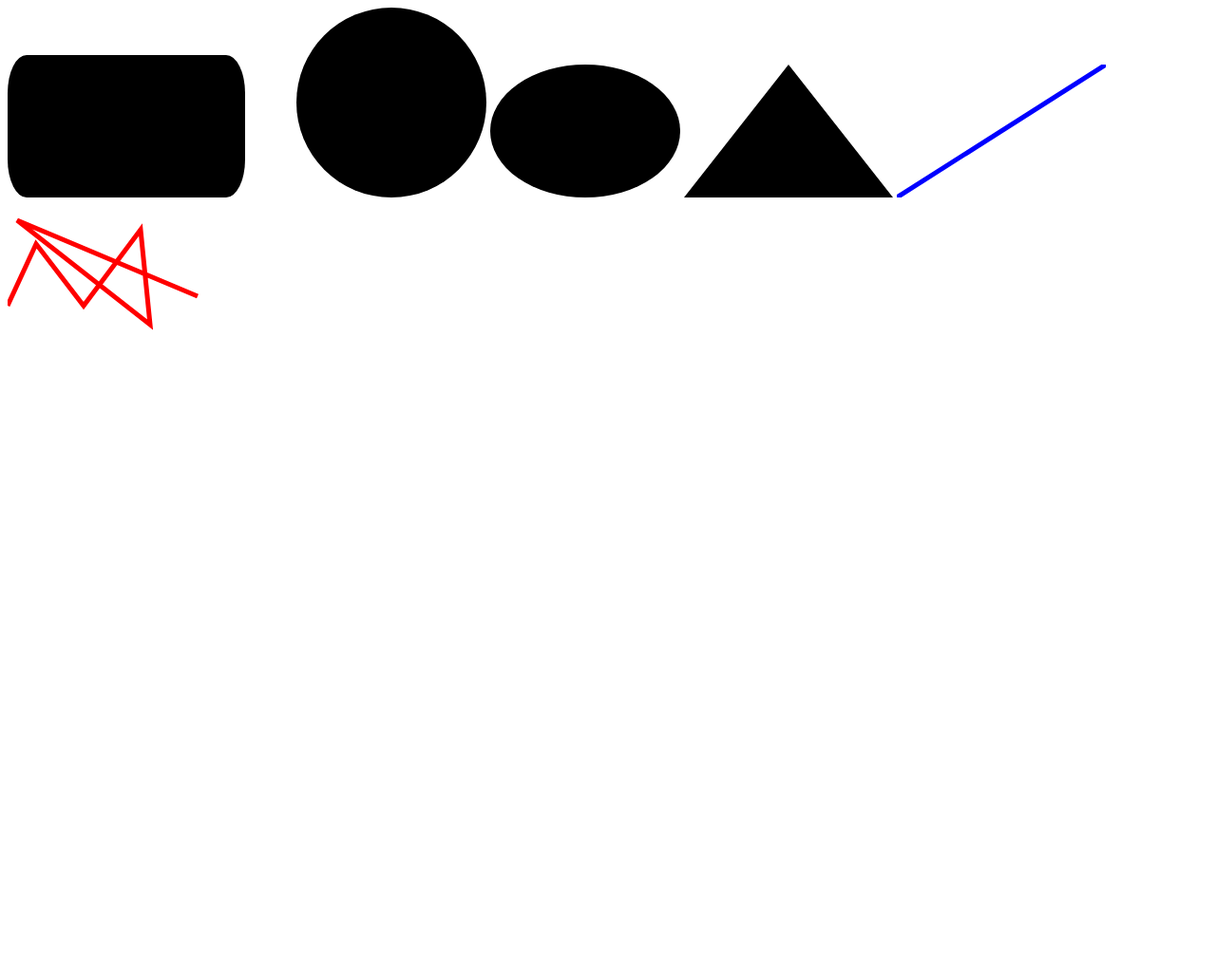
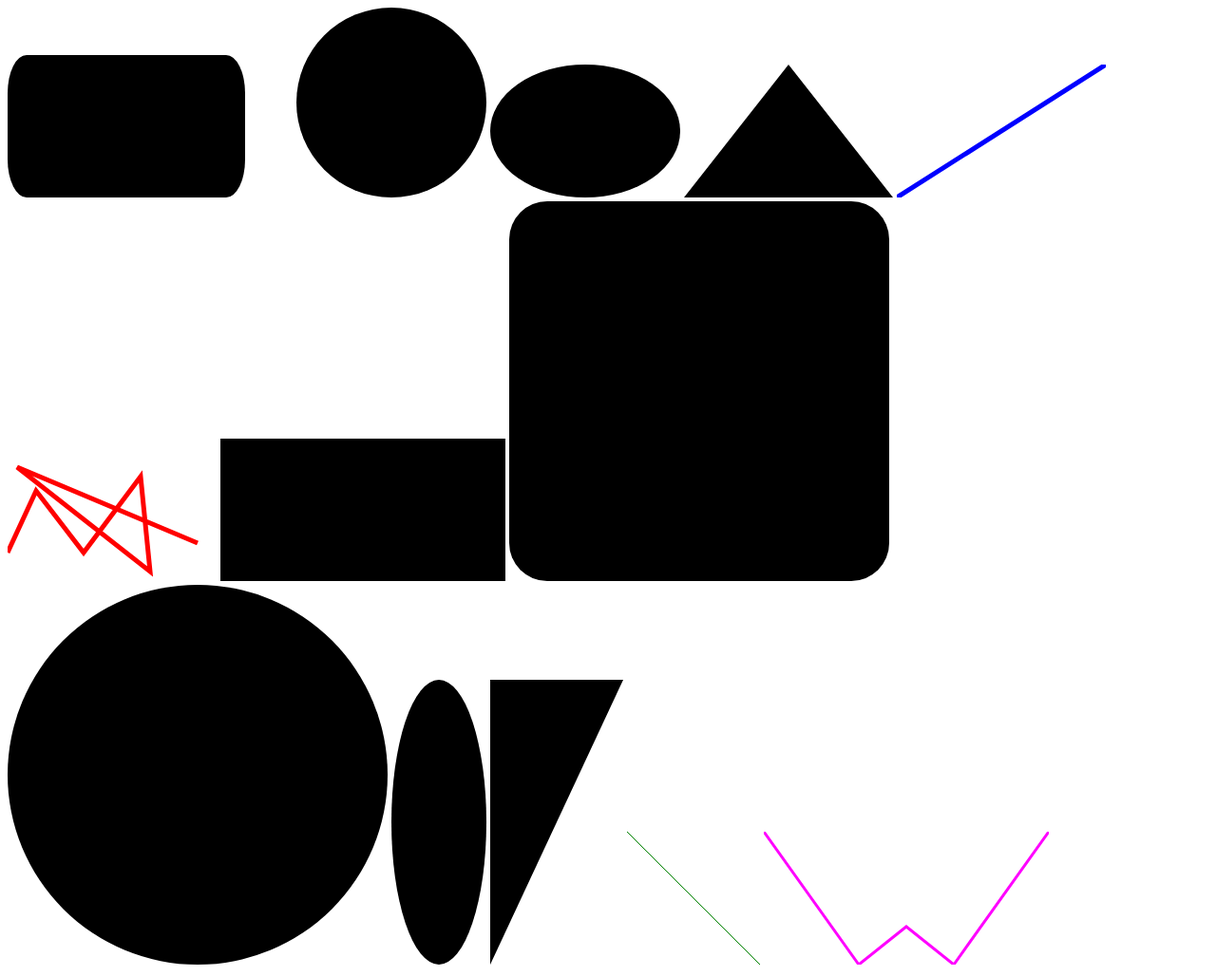
Before and after one commit to MAG1980/SVG_learning, a plain HTML site: page index.html in a window 1280 px wide. Shown: the whole page at 95% size. Before the commit the page ends 800 px from the top, so only its background shows below. Drawn offline with Linux system fonts and the light colour scheme.

Commit message:
ДЗ к уроку №2.

```diff
--- a/index.html
+++ b/index.html
@@ -38,5 +38,34 @@
     <polyline fill="none" points="0,110 30,45 80,110 140,30 150,130 10,20 200,100" stroke-width="5"
               stroke="red"></polyline>
 </svg>
+
+<!--ДЗ №2-->
+<svg width="300" height="150">
+    <rect width="300" height="150"></rect>
+</svg>
+
+<svg width="400" height="400">
+    <rect width="400" height="400" rx="40" ry="40"></rect>
+</svg>
+
+<svg width="400" height="400">
+    <circle r="200" cx="200" cy="200"></circle>
+</svg>
+
+<svg width="100" height="300">
+    <ellipse rx="50" ry="150" cx="50" cy="150"></ellipse>
+</svg>
+
+<svg width="140" height="300">
+    <polygon points="0,0 140,0 0,300"></polygon>
+</svg>
+
+<svg width="140" height="140">
+    <line x1="0" y1="0" x2="140" y2="140" stroke="green" stroke-width="1"></line>
+</svg>
+
+<svg width="300" height="140">
+    <polyline points="0,0 100,140 150,100 200,140 300,0" fill="none" stroke="magenta" stroke-width="3"></polyline>
+</svg>
 </body>
 </html>
```
